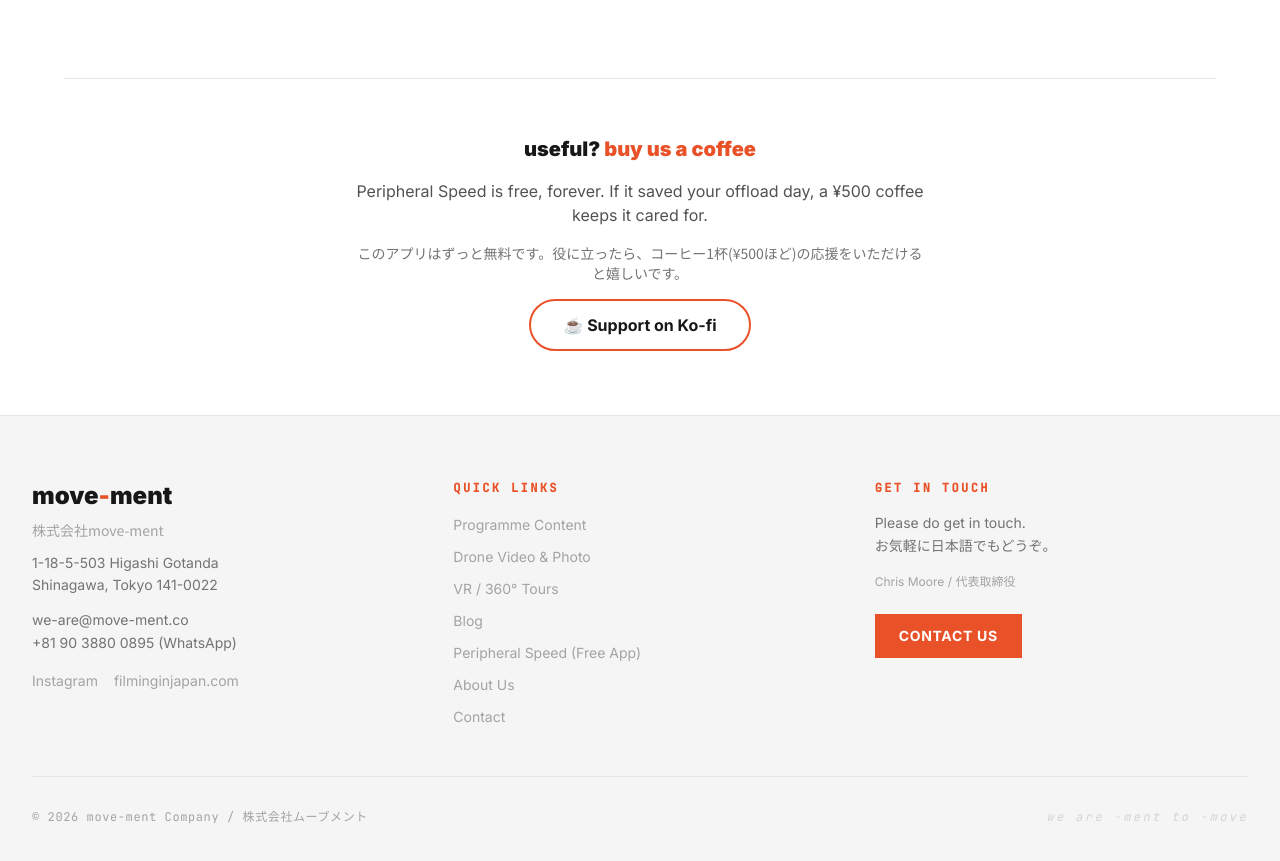
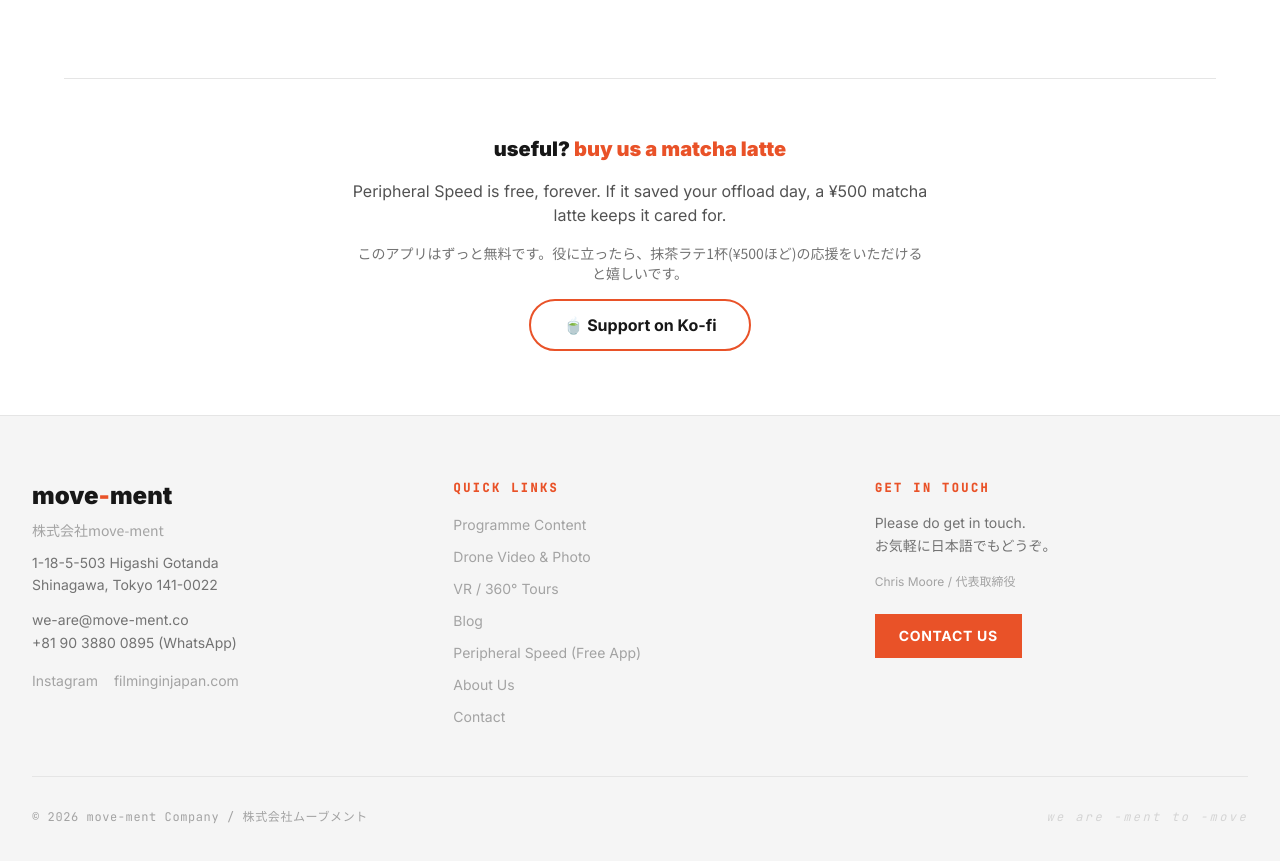
Before and after one commit to kurikurikun/movement-website, a Next.js app: page /peripheral-speed in a window 1280 px wide. Shown: the part 2020-2881 px from the top of the page. Built offline with nearby package versions, Linux system fonts and the light colour scheme.

Commit message:
peripheral-speed page: the developer drinks matcha lattes, not coffee
Co-Authored-By: Claude Fable 5 <noreply@anthropic.com>

```diff
--- a/src/app/peripheral-speed/page.tsx
+++ b/src/app/peripheral-speed/page.tsx
@@ -160,20 +160,20 @@ export default function PeripheralSpeedPage() {
           <FadeInSection>
             <div className="border-t border-neutral-200 mt-10 pt-14 text-center space-y-4">
               <h3 className="text-xl font-black text-neutral-900">
-                useful? <span className="text-accent-warm">buy us a coffee</span>
+                useful? <span className="text-accent-warm">buy us a matcha latte</span>
               </h3>
               <p className="text-neutral-600 max-w-xl mx-auto">
                 Peripheral Speed is free, forever. If it saved your offload day, a ¥500
-                coffee keeps it cared for.
+                matcha latte keeps it cared for.
               </p>
               <p className="text-neutral-500 text-sm font-jp max-w-xl mx-auto">
-                このアプリはずっと無料です。役に立ったら、コーヒー1杯(¥500ほど)の応援をいただけると嬉しいです。
+                このアプリはずっと無料です。役に立ったら、抹茶ラテ1杯(¥500ほど)の応援をいただけると嬉しいです。
               </p>
               <a
                 href={KOFI_URL}
                 className="inline-block border-2 border-accent-warm text-neutral-900 font-bold px-8 py-3 rounded-full hover:bg-accent-warm hover:text-white transition-colors"
               >
-                ☕ Support on Ko-fi
+                🍵 Support on Ko-fi
               </a>
             </div>
           </FadeInSection>
```
